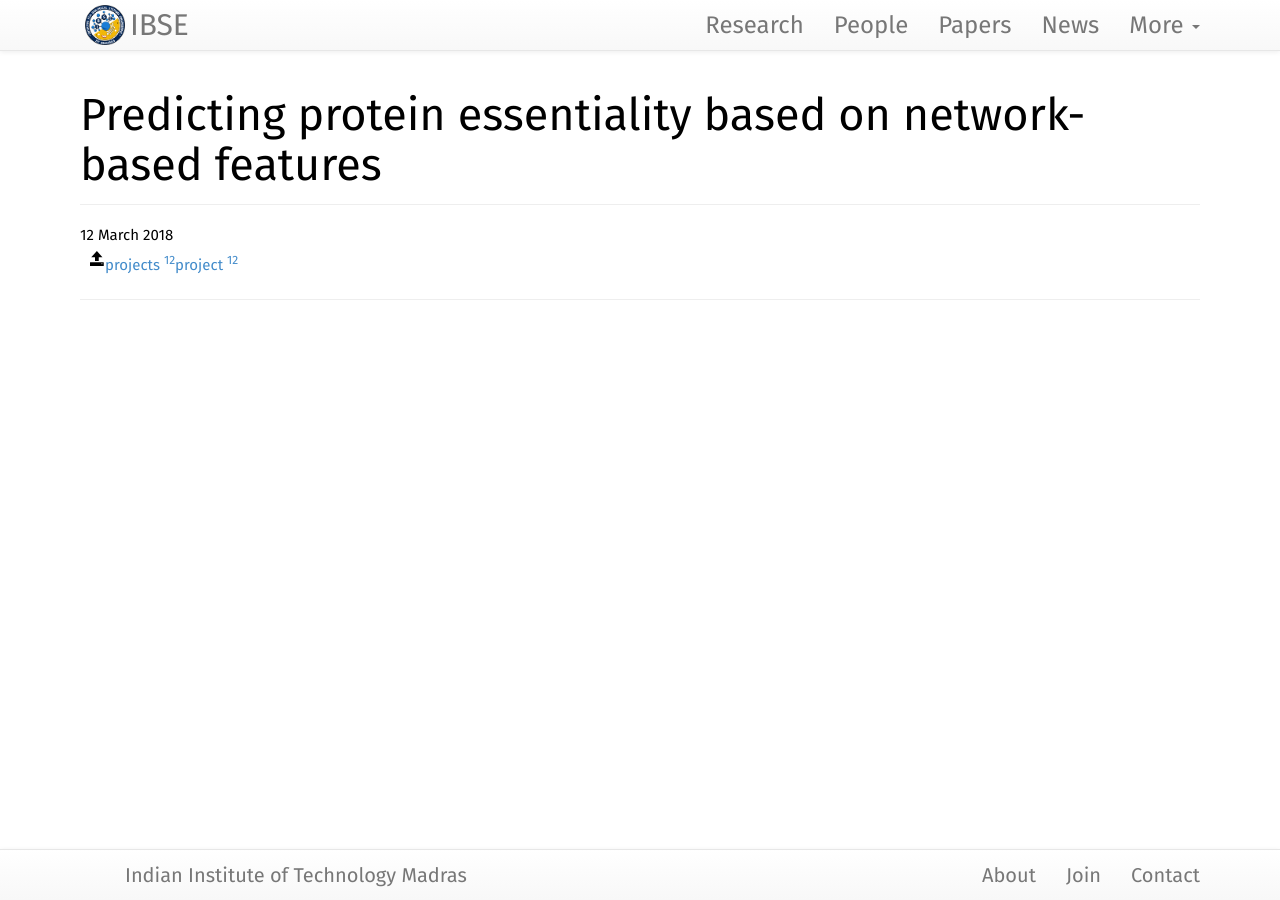
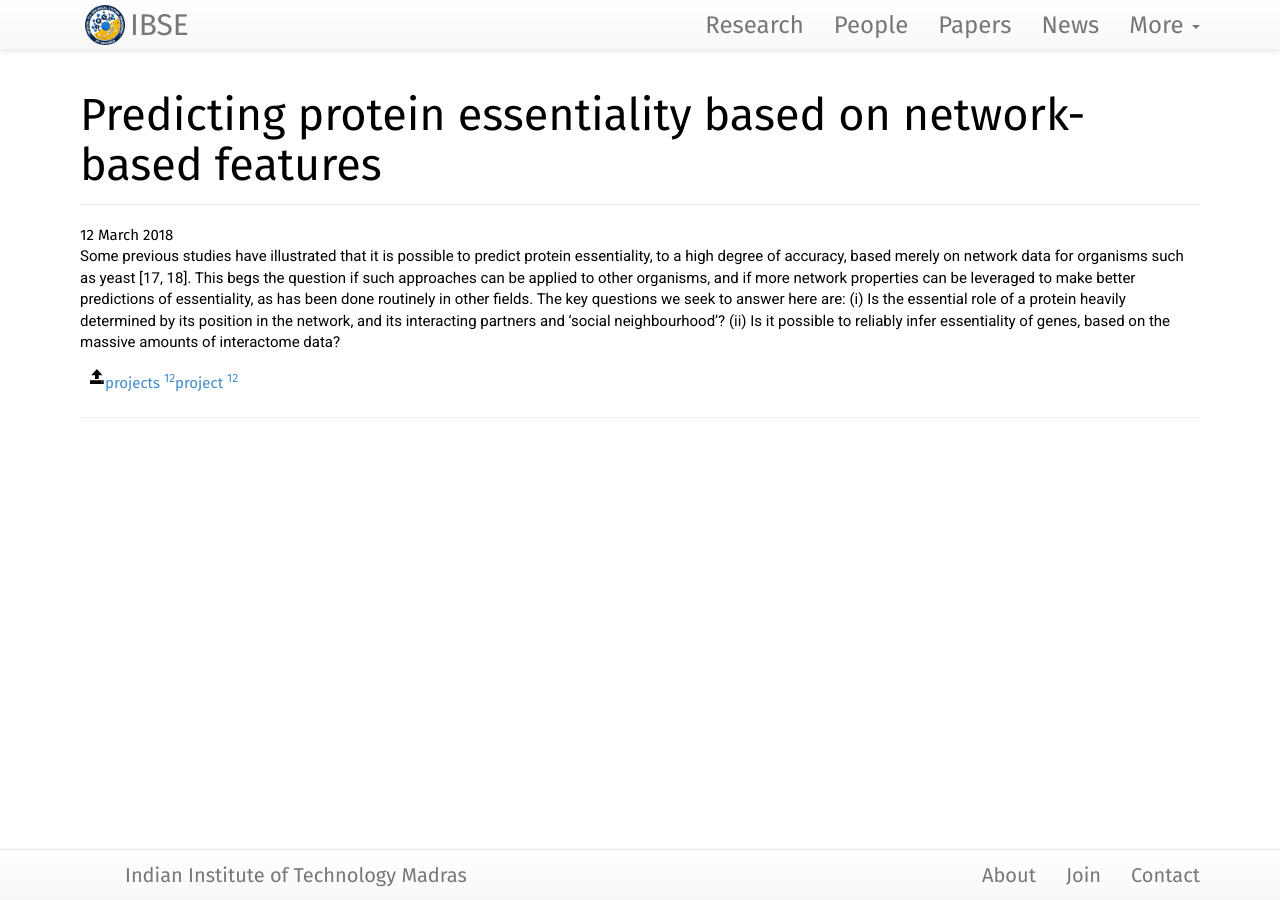
Before and after one commit to philge/ibse-iitm.github.io, a Jekyll site: the page built from projects/_posts/2018-03-12-protein-essentiality-networks.md, in a window 1280 px wide. Built offline with Jekyll 4.4.1, drawn with Linux system fonts in a browser that asks for light colours; nearby versions of some CDN libraries.

Commit message:
Update 2018-03-12-protein-essentiality-networks.md

```diff
--- a/projects/_posts/2018-03-12-protein-essentiality-networks.md
+++ b/projects/_posts/2018-03-12-protein-essentiality-networks.md
@@ -8,3 +8,6 @@ people: Karthik Raman & B Ravindran
 category: project
 tags:
 ---
+{% include JB/setup %}
+
+Some previous studies have illustrated that it is possible to predict protein essentiality, to a high degree of accuracy, based merely on network data for organisms such as yeast [17, 18]. This begs the question if such approaches can be applied to other organisms, and if more network properties can be leveraged to make better predictions of essentiality, as has been done routinely in other fields. The key questions we seek to answer here are: (i) Is the essential role of a protein heavily determined by its position in the network, and its interacting partners and ‘social neighbourhood’? (ii) Is it possible to reliably infer essentiality of genes, based on the massive amounts of interactome data?
```
